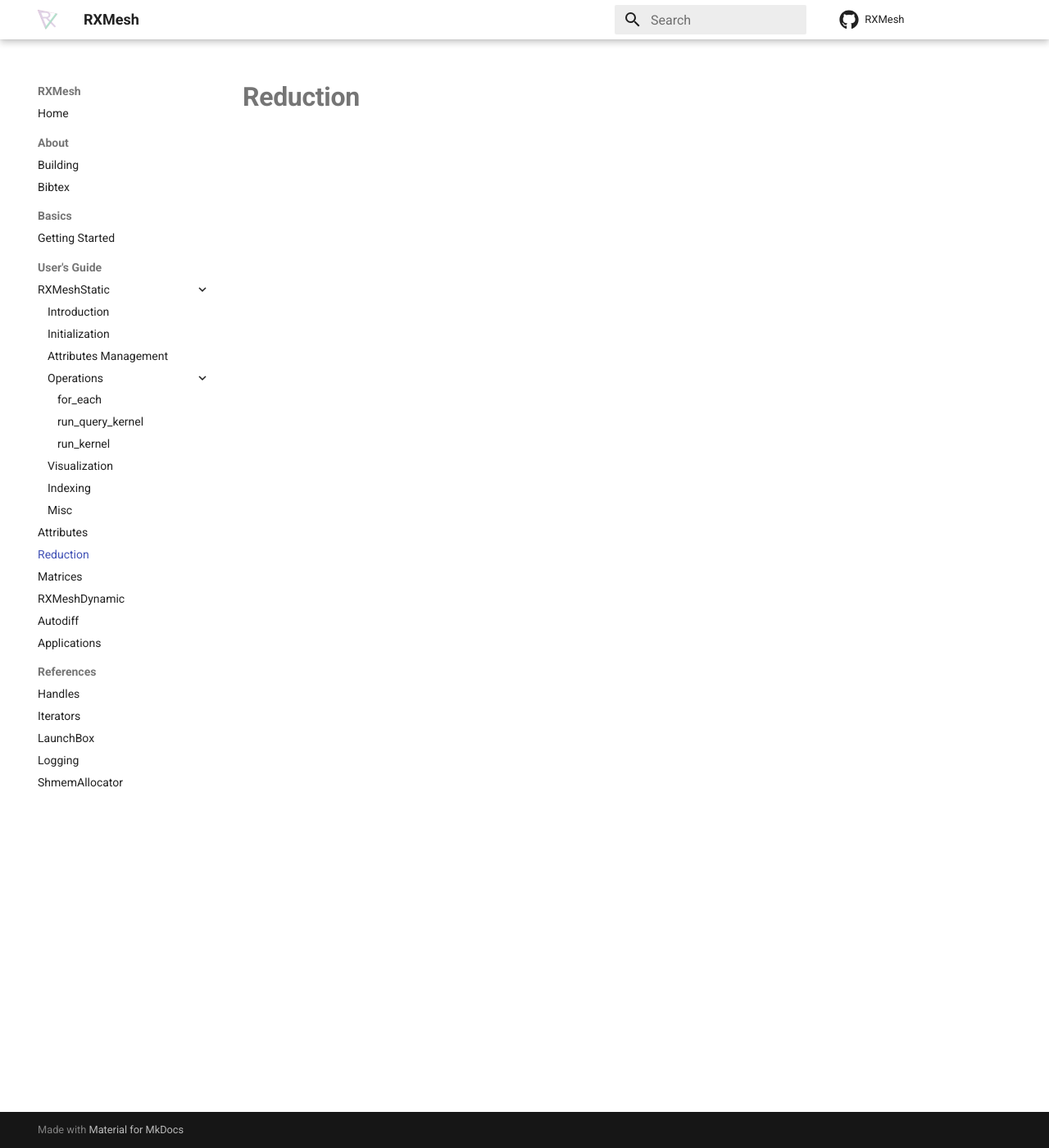
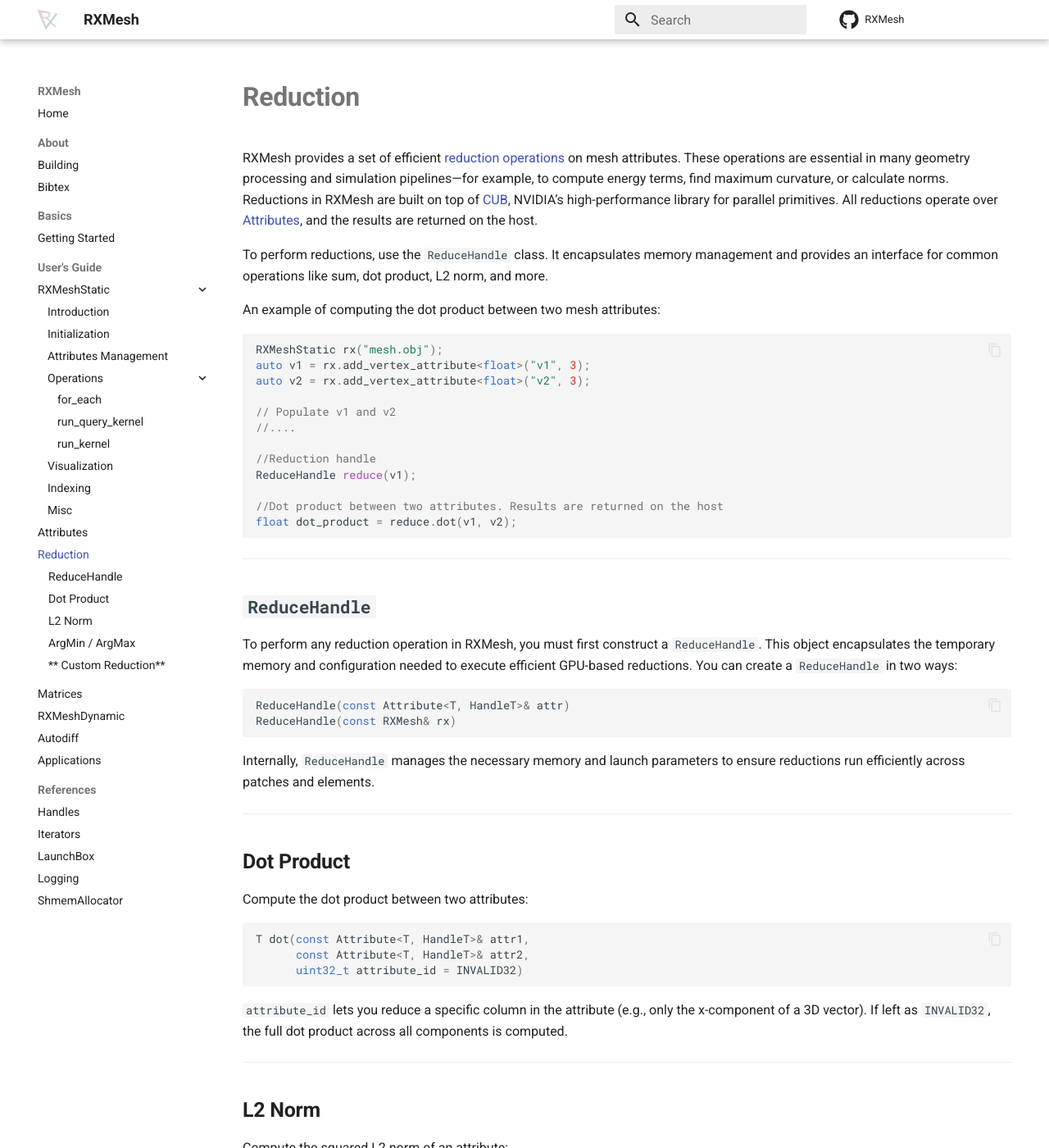
Before and after one commit to Ahdhn/RXMeshDocs, an MkDocs documentation site: the page built from docs/rxmesh/reduce_handle.md, in a window 1280 px wide and 1400 px high. Shown: the whole window at 82% size. Built offline with MkDocs 1.6.1 and Material for MkDocs 9.7.7, drawn with Linux system fonts in a browser that asks for light colours; comment, search, counter and statistics services are not loaded; some of the changed text lies outside the part shown.

Commit message:
reduction

````diff
--- a/docs/rxmesh/reduce_handle.md
+++ b/docs/rxmesh/reduce_handle.md
@@ -1 +1,99 @@
 # **Reduction**
+
+RXMesh provides a set of efficient [reduction operations](https://en.wikipedia.org/wiki/Reduction_operator) on mesh attributes. These operations are essential in many geometry processing and simulation pipelines—for example, to compute energy terms, find maximum curvature, or calculate norms. Reductions in RXMesh are built on top of [CUB](https://docs.nvidia.com/cuda/cub/index.html), NVIDIA’s high-performance library for parallel primitives. All reductions operate over [Attributes](attributes.md), and the results are returned on the host.
+
+To perform reductions, use the `ReduceHandle` class. It encapsulates memory management and provides an interface for common operations like sum, dot product, L2 norm, and more.
+
+An example of computing the dot product between two mesh attributes:
+
+```cpp
+RXMeshStatic rx("mesh.obj");
+auto v1 = rx.add_vertex_attribute<float>("v1", 3);
+auto v2 = rx.add_vertex_attribute<float>("v2", 3);
+
+// Populate v1 and v2
+//....
+
+//Reduction handle
+ReduceHandle reduce(v1);
+
+//Dot product between two attributes. Results are returned on the host
+float dot_product = reduce.dot(v1, v2);
+```
+
+---
+
+## **`ReduceHandle`**
+
+To perform any reduction operation in RXMesh, you must first construct a `ReduceHandle`. This object encapsulates the temporary memory and configuration needed to execute efficient GPU-based reductions. You can create a `ReduceHandle` in two ways:
+
+```cpp
+ReduceHandle(const Attribute<T, HandleT>& attr)
+ReduceHandle(const RXMesh& rx)
+```
+Internally, `ReduceHandle` manages the necessary memory and launch parameters to ensure reductions run efficiently across patches and elements.
+
+---
+
+## **Dot Product**
+
+Compute the dot product between two attributes:
+
+```cpp
+T dot(const Attribute<T, HandleT>& attr1,
+      const Attribute<T, HandleT>& attr2,
+      uint32_t attribute_id = INVALID32)
+```
+
+`attribute_id` lets you reduce a specific column in the attribute (e.g., only the x-component of a 3D vector). If left as `INVALID32`, the full dot product across all components is computed.
+
+---
+
+## **L2 Norm**
+
+Compute the squared L2 norm of an attribute:
+
+```cpp
+T norm2(const Attribute<T, HandleT>& attr, uint32_t attribute_id = INVALID32)
+```
+
+This is equivalent to `dot(attr, attr)` but often optimized.
+
+---
+
+## **ArgMin / ArgMax**
+
+Returns the value and the corresponding handle that minimizes/maximizes the attribute:
+
+```cpp
+KeyValue arg_min(const Attribute<T, HandleT>& attr, uint32_t attribute_id = INVALID32)
+KeyValue arg_max(const Attribute<T, HandleT>& attr, uint32_t attribute_id = INVALID32)
+```
+
+Where: `using KeyValue = KeyValuePair<HandleT, T>`
+
+---
+
+## ** Custom Reduction**
+
+Use `reduce()` to perform user-defined reductions:
+
+```cpp
+T reduce(const Attribute<T, HandleT>& attr,
+         ReductionOp reduction_op, T init,
+         uint32_t attribute_id = INVALID32)
+```
+
+`ReductionOp` is a functor implementing:
+
+```cpp
+struct CustomMin {
+    __device__ __forceinline__ T operator()(const T& a, const T& b) const {
+        return (b < a) ? b : a;
+    }
+};
+```
+
+`init` is the initial value (e.g., 0 for sum, 1 for product, large value for min).
+
+You can also use built-in functors from CUB, e.g., `cub::Sum()`, `cub::Max()`, `cub::Min()`.
````
